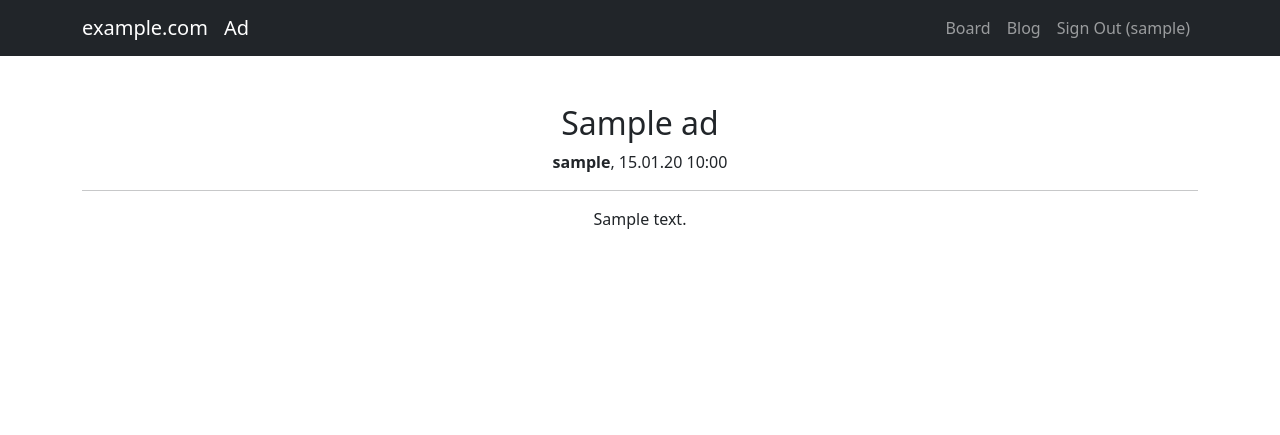
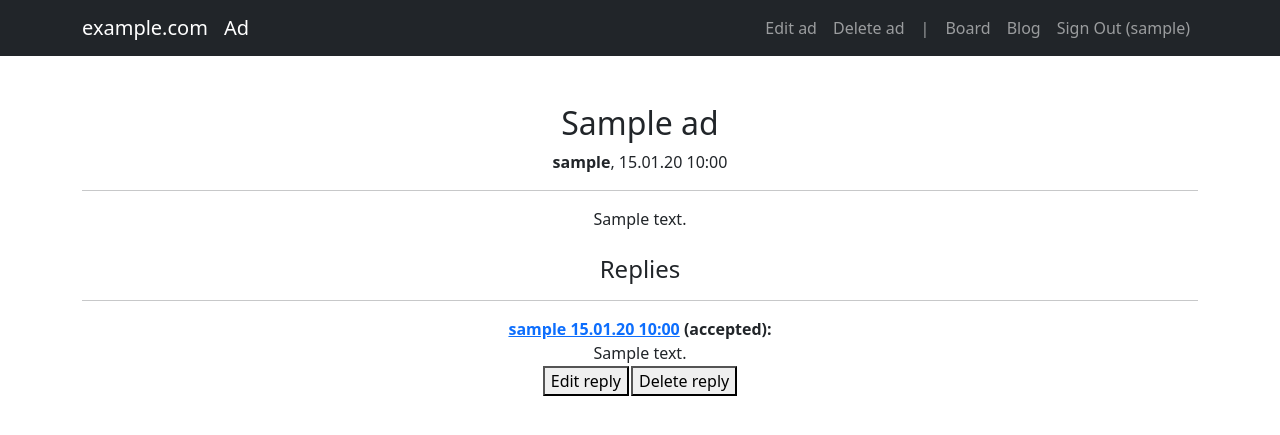
Before and after one commit to denis-tzdm/ad_board, a Django app: page /1 in a window 1280 px wide. Shown: the top 435 px of the page. Run offline with Django 4.2, Linux system fonts and the light colour scheme; a user stored in the database is signed in; tables that the repository leaves empty hold one stand-in row (values such as "Sample post"); some libraries are stand-ins or nearby versions.

Commit message:
Add CRUD views and logic

```diff
--- a/board/models.py
+++ b/board/models.py
@@ -2,6 +2,7 @@ from datetime import datetime
 
 from django.contrib.auth.models import User
 from django.db import models
+from django.urls import reverse
 
 
 class Category(models.Model):
@@ -16,9 +17,7 @@ class Category(models.Model):
 
 class Ad(models.Model):
     user = models.ForeignKey(User, on_delete=models.CASCADE)
-    # todo: автодобавление даты, переделать миграции
-    # create_ts = models.DateTimeField(auto_now_add=True)
-    create_ts = models.DateTimeField()
+    create_ts = models.DateTimeField(auto_now_add=True)
     title = models.CharField(max_length=400)
     content = models.TextField(blank=True, null=True, verbose_name='text')
     category = models.ForeignKey(Category, blank=False, null=True, on_delete=models.SET_NULL)
@@ -28,6 +27,9 @@ class Ad(models.Model):
         title_short = self.title if len(self.title) <= 30 else self.title[:30] + '…'
         return f'{date_str} {self.user} {title_short}'
 
+    def get_absolute_url(self):
+        return reverse('ad_details', args=[str(self.id)])
+
 
 class Reply(models.Model):
     class Meta:
@@ -35,12 +37,13 @@ class Reply(models.Model):
 
     ad = models.ForeignKey(Ad, on_delete=models.CASCADE)
     user = models.ForeignKey(User, on_delete=models.CASCADE)
-    # todo: автодобавление даты, переделать миграции
-    # create_ts = models.DateTimeField(auto_now_add=True)
-    create_ts = models.DateTimeField()
+    create_ts = models.DateTimeField(auto_now_add=True)
     content = models.TextField(verbose_name='text')
-    accepted = models.BooleanField()
+    accepted = models.BooleanField(default=False)
 
     def __str__(self):
         date_str = datetime.strftime(self.create_ts, '%d.%m.%y %H:%M')
         return f'{date_str} {self.user} to {self.ad}'
+
+    def get_absolute_url(self):
+        return reverse('ad_details', args=[str(self.ad.id)])
--- a/board/urls.py
+++ b/board/urls.py
@@ -3,9 +3,26 @@ from django.urls import path
 from .views import (
     AdList,
     AdDetail,
+    AdCreate,
+    AdEdit,
+    AdDelete,
+    ReplyDetail,
+    ReplyCreate,
+    ReplyEdit,
+    ReplyDelete,
+    ReplyAcceptDecline,
 )
 
 urlpatterns = [
     path('', AdList.as_view(), name='ad_list'),
     path('<int:pk>', AdDetail.as_view(), name='ad_details'),
+    path('create/', AdCreate.as_view(), name='ad_create'),
+    path('<int:pk>/edit', AdEdit.as_view(), name='ad_edit'),
+    path('<int:pk>/delete', AdDelete.as_view(), name='ad_delete'),
+    path('<int:ad_pk>/reply/create', ReplyCreate.as_view(), name='reply_create'),
+    path('reply/<int:pk>', ReplyDetail.as_view(), name='reply_details'),
+    path('reply/<int:pk>/edit', ReplyEdit.as_view(), name='reply_edit'),
+    path('reply/<int:pk>/delete', ReplyDelete.as_view(), name='reply_delete'),
+    path('reply/<int:pk>/accept', ReplyAcceptDecline.as_view(), name='reply_accept'),
+    path('reply/<int:pk>/decline', ReplyAcceptDecline.as_view(), name='reply_decline'),
 ]
--- a/board/views.py
+++ b/board/views.py
@@ -1,5 +1,11 @@
-from django.views.generic import ListView, DetailView
-from .models import Ad
+from django.contrib.auth.mixins import PermissionRequiredMixin, UserPassesTestMixin
+from django.shortcuts import redirect
+from django.urls import reverse, reverse_lazy
+from django.views import View
+from django.views.generic import ListView, DetailView, CreateView, UpdateView, DeleteView
+
+from .forms import AdForm, ReplyForm
+from .models import Ad, Reply
 
 
 class AdList(ListView):
@@ -14,3 +20,152 @@ class AdDetail(DetailView):
     model = Ad
     template_name = 'board/ad_detail.html'
     context_object_name = 'ad'
+
+    def get_context_data(self, **kwargs):
+        context = super().get_context_data(**kwargs)
+        context['replies'] = Reply.objects.filter(ad=self.get_object())
+        return context
+
+
+class AdCreate(PermissionRequiredMixin, CreateView):
+    permission_required = ('board.add_ad',)
+    form_class = AdForm
+    model = Ad
+    template_name = 'board/edit.html'
+
+    def get_context_data(self, **kwargs):
+        context = super().get_context_data(**kwargs)
+        context['action'] = 'New'
+        context['object_type'] = 'ad'
+        return context
+
+    def form_valid(self, form):
+        ad = form.save(commit=False)
+        ad.user = self.request.user
+        ad.save()
+        return super().form_valid(form)
+
+
+class AdEdit(PermissionRequiredMixin, UserPassesTestMixin, UpdateView):
+    permission_required = ('board.change_ad',)
+    form_class = AdForm
+    model = Ad
+    template_name = 'board/edit.html'
+
+    def get_context_data(self, **kwargs):
+        context = super().get_context_data(**kwargs)
+        context['action'] = 'Change'
+        context['object_type'] = 'ad'
+        return context
+
+    def test_func(self):
+        ad = self.get_object()
+        return ad.user == self.request.user
+
+
+class AdDelete(PermissionRequiredMixin, UserPassesTestMixin, DeleteView):
+    permission_required = ('board.delete_ad',)
+    model = Ad
+    template_name = 'board/delete.html'
+    success_url = reverse_lazy('ad_list')
+
+    def get_context_data(self, **kwargs):
+        context = super().get_context_data(**kwargs)
+        context['object_type'] = 'ad'
+        return context
+
+    def test_func(self):
+        ad = self.get_object()
+        return ad.user == self.request.user
+
+
+class ReplyDetail(DetailView):
+    model = Reply
+    template_name = 'board/reply_detail.html'
+    context_object_name = 'reply'
+
+
+class ReplyCreate(PermissionRequiredMixin, UserPassesTestMixin, CreateView):
+    permission_required = ('board.add_reply',)
+    form_class = ReplyForm
+    model = Reply
+    template_name = 'board/ad_detail.html'
+
+    def get_context_data(self, **kwargs):
+        context = super().get_context_data(**kwargs)
+        context['action'] = 'New'
+        context['object_type'] = 'reply'
+        context['ad'] = Ad.objects.get(id=self.kwargs['ad_pk'])
+        return context
+
+    def form_valid(self, form):
+        reply = form.save(commit=False)
+        reply.user = self.request.user
+        reply.ad = Ad.objects.get(id=self.kwargs['ad_pk'])
+        reply.save()
+        return super().form_valid(form)
+
+    def get_success_url(self):
+        return reverse_lazy('ad_details', kwargs={'pk': self.kwargs['ad_pk']})
+
+    def test_func(self):
+        ad = Ad.objects.get(id=self.kwargs['ad_pk'])
+        return ad.user != self.request.user
+
+
+class ReplyEdit(PermissionRequiredMixin, UserPassesTestMixin, UpdateView):
+    permission_required = ('board.change_reply',)
+    form_class = ReplyForm
+    model = Reply
+    template_name = 'board/edit.html'
+
+    def get_context_data(self, **kwargs):
+        context = super().get_context_data(**kwargs)
+        context['action'] = 'Change'
+        context['object_type'] = 'reply'
+        return context
+
+    def form_valid(self, form):
+        reply = form.save(commit=False)
+        reply.user = self.request.user
+        reply.save()
+        return super().form_valid(form)
+
+    def test_func(self):
+        reply = self.get_object()
+        return reply.user == self.request.user
+
+
+class ReplyDelete(PermissionRequiredMixin, UserPassesTestMixin, DeleteView):
+    permission_required = ('board.delete_reply',)
+    model = Reply
+    template_name = 'board/delete.html'
+
+    def get_context_data(self, **kwargs):
+        context = super().get_context_data(**kwargs)
+        context['object_type'] = 'reply'
+        return context
+
+    def test_func(self):
+        reply = self.get_object()
+        return reply.user == self.request.user
+
+    def get_success_url(self):
+        return reverse_lazy('ad_details', kwargs={'pk': self.object.ad.pk})
+
+
+class ReplyAcceptDecline(PermissionRequiredMixin, UserPassesTestMixin, View):
+    permission_required = ('board.change_reply',)
+
+    def get(self, *args, **kwargs):
+        reply = Reply.objects.get(id=kwargs['pk'])
+        if self.request.path == reverse('reply_decline', kwargs={'pk': kwargs['pk']}):
+            reply.accepted = False
+        else:
+            reply.accepted = True
+        reply.save()
+        return redirect('ad_details', pk=reply.ad.pk)
+
+    def test_func(self):
+        reply = Reply.objects.get(id=self.kwargs['pk'])
+        return reply.ad.user == self.request.user
--- a/templates/blog/post_list.html
+++ b/templates/blog/post_list.html
@@ -1,7 +1,9 @@
 {% extends 'flatpages/default.html' %}
-{% block page_title %}
+
+{% block title %}{% block page_title %}
     Blog
-{% endblock %}
+{% endblock %}{% endblock %}
+
 {% block page_content %}
     {% if posts %}
         {% for post in posts %}
--- a/templates/board/ad_detail.html
+++ b/templates/board/ad_detail.html
@@ -1,12 +1,80 @@
 {% extends 'flatpages/default.html' %}
-{% block title %}
-{% block page_title %}
+
+{% block title %}{% block page_title %}
     Ad
-{% endblock %}
-{% endblock title %}
+{% endblock %}{% endblock %}
+
+{% block top_links %}
+    {% if user.is_authenticated %}
+        {% if user == ad.user %}
+            <li class="nav-item"><a class="nav-link" href="{% url 'ad_edit' ad.id %}">Edit ad</a></li>
+            <li class="nav-item"><a class="nav-link" href="{% url 'ad_delete' ad.id %}">Delete ad</a></li>
+        {% elif object_type != 'reply' %}
+            <li class="nav-item"><a class="nav-link" href="{% url 'reply_create' ad.id %}">Reply</a></li>
+        {% endif %}
+        <li class="nav-item"><a class="nav-link" href="#">|</a></li>
+    {% endif %}
+    {{ block.super }}
+{% endblock top_links %}
+
 {% block page_content %}
     <h2>{{ ad.title }}</h2>
     <b>{{ ad.user }}</b>, {{ ad.create_ts|date:'d.m.y H:i' }}
     <hr>
-    {{ ad.content }}
+    {{ ad.content|safe }}
+
+    {% if replies %}
+        <br><br>
+        <h4>Replies</h4>
+        {% for reply in replies %}
+            <hr>
+            <b><a href="{% url 'reply_details' reply.id %}">{{ reply.user }} {{ reply.create_ts|date:'d.m.y H:i' }}</a>
+                ({% if reply.accepted %}accepted{% else %}not accepted{% endif %}):</b><br>
+            {{ reply.content }}
+            <br>
+            {% if user.is_authenticated %}
+                <table style="margin-left:auto;margin-right:auto;">
+                    <tr>
+                        {% if user == reply.user %}
+                            <td>
+                                <form action="{% url 'reply_edit' reply.id %}">
+                                    <button type="submit">Edit reply</button>
+                                </form>
+                            </td>
+                            <td>
+                                <form action="{% url 'reply_delete' reply.id %}">
+                                    <button type="submit">Delete reply</button>
+                                </form>
+                            </td>
+                        {% elif user == reply.ad.user %}
+                            {% if reply.accepted %}
+                                <td>
+                                    <form action="{% url 'reply_decline' reply.id %}">
+                                        <button type="submit">Decline</button>
+                                    </form>
+                                </td>
+                            {% else %}
+                                <td>
+                                    <form action="{% url 'reply_accept' reply.id %}">
+                                        <button type="submit">Accept</button>
+                                    </form>
+                                </td>
+                            {% endif %}
+                        {% endif %}
+                    </tr>
+                </table>
+            {% endif %}
+        {% endfor %}
+    {% endif %}
+
+    {% if action == 'New' and object_type == 'reply' %}
+        <hr>
+        Reply:
+        <form action="" method="post">
+            {% csrf_token %}
+            {{ form.as_p }}
+            <input type="submit" value="Publish"/>
+        </form>
+    {% endif %}
+
 {% endblock page_content %}
```
Also changed, not shown: board/forms.py (added, +30 -0 lines), templates/blog/post_detail.html (+5 -5 lines), templates/board/ad_list.html (+37 -4 lines), templates/board/delete.html (added, +15 -0 lines), templates/board/edit.html (added, +13 -0 lines), templates/board/reply_detail.html (added, +29 -0 lines), blog/migrations/0001_initial.py (added), board/migrations/0001_initial.py (added).
